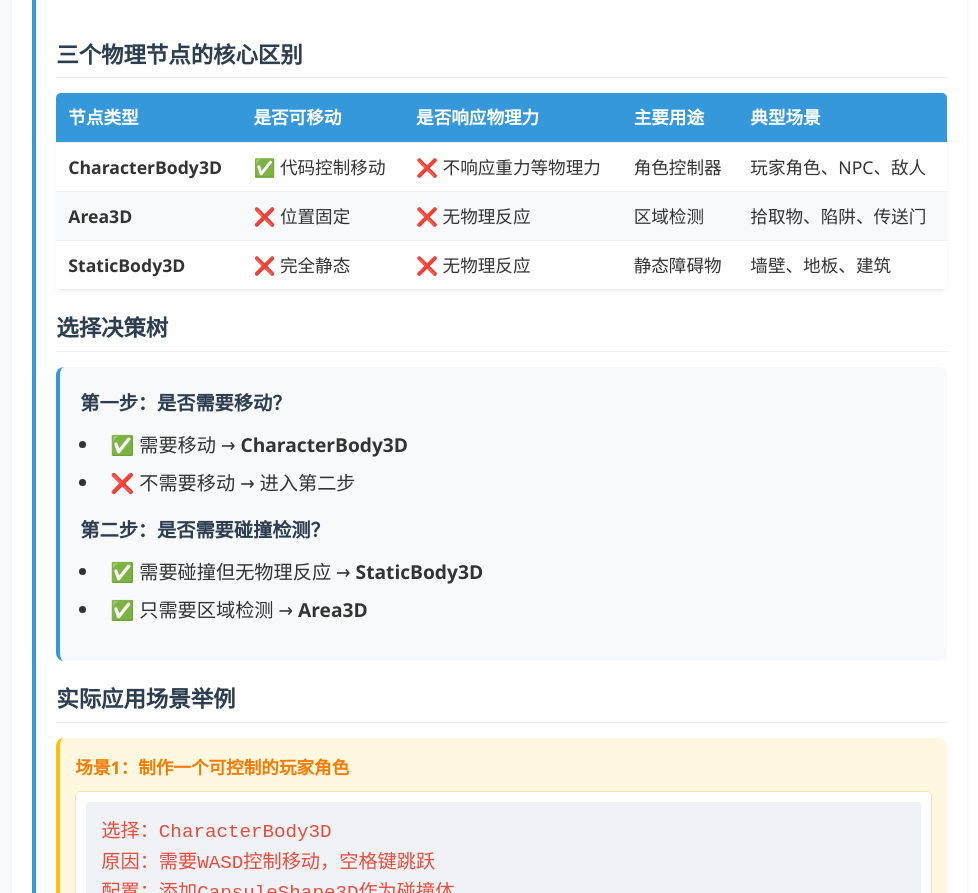
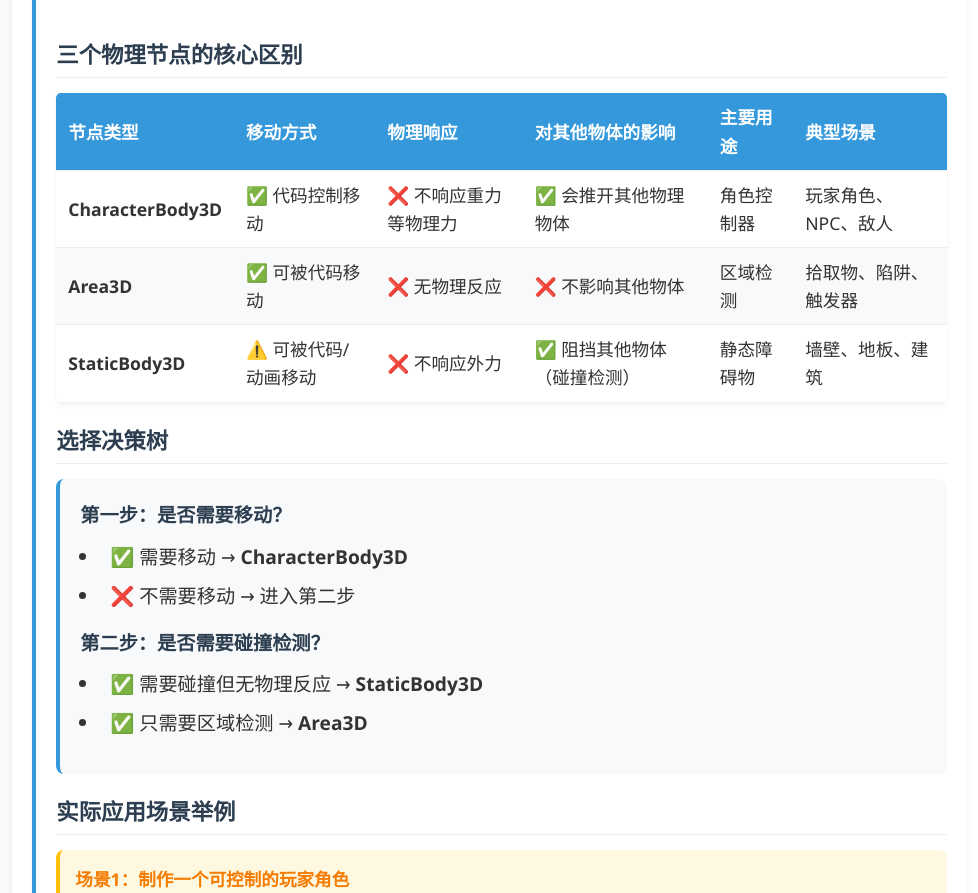
Before and after one commit to Xiyangtian/godot-beginner-nodes, a plain HTML site: page index.html in a window 1280 px wide. Shown: the part 4769-5662 px from the top of the page, without its empty margins (278-1256 px from the left). Drawn offline with Linux system fonts and the light colour scheme.

Commit message:
docs: 更新节点类型表格的列名和内容描述
调整表格列名使其更准确，并补充各节点类型的详细属性说明

```diff
--- a/index.html
+++ b/index.html
@@ -458,8 +458,9 @@
                             <thead>
                                 <tr>
                                     <th>节点类型</th>
-                                    <th>是否可移动</th>
-                                    <th>是否响应物理力</th>
+                                    <th>移动方式</th>
+                                    <th>物理响应</th>
+                                    <th>对其他物体的影响</th>
                                     <th>主要用途</th>
                                     <th>典型场景</th>
                                 </tr>
@@ -469,20 +470,23 @@
                                     <td><strong>CharacterBody3D</strong></td>
                                     <td>✅ 代码控制移动</td>
                                     <td>❌ 不响应重力等物理力</td>
+                                    <td>✅ 会推开其他物理物体</td>
                                     <td>角色控制器</td>
                                     <td>玩家角色、NPC、敌人</td>
                                 </tr>
                                 <tr>
                                     <td><strong>Area3D</strong></td>
-                                    <td>❌ 位置固定</td>
+                                    <td>✅ 可被代码移动</td>
                                     <td>❌ 无物理反应</td>
+                                    <td>❌ 不影响其他物体</td>
                                     <td>区域检测</td>
-                                    <td>拾取物、陷阱、传送门</td>
+                                    <td>拾取物、陷阱、触发器</td>
                                 </tr>
                                 <tr>
                                     <td><strong>StaticBody3D</strong></td>
-                                    <td>❌ 完全静态</td>
-                                    <td>❌ 无物理反应</td>
+                                    <td>⚠️ 可被代码/动画移动</td>
+                                    <td>❌ 不响应外力</td>
+                                    <td>✅ 阻挡其他物体（碰撞检测）</td>
                                     <td>静态障碍物</td>
                                     <td>墙壁、地板、建筑</td>
                                 </tr>
```
